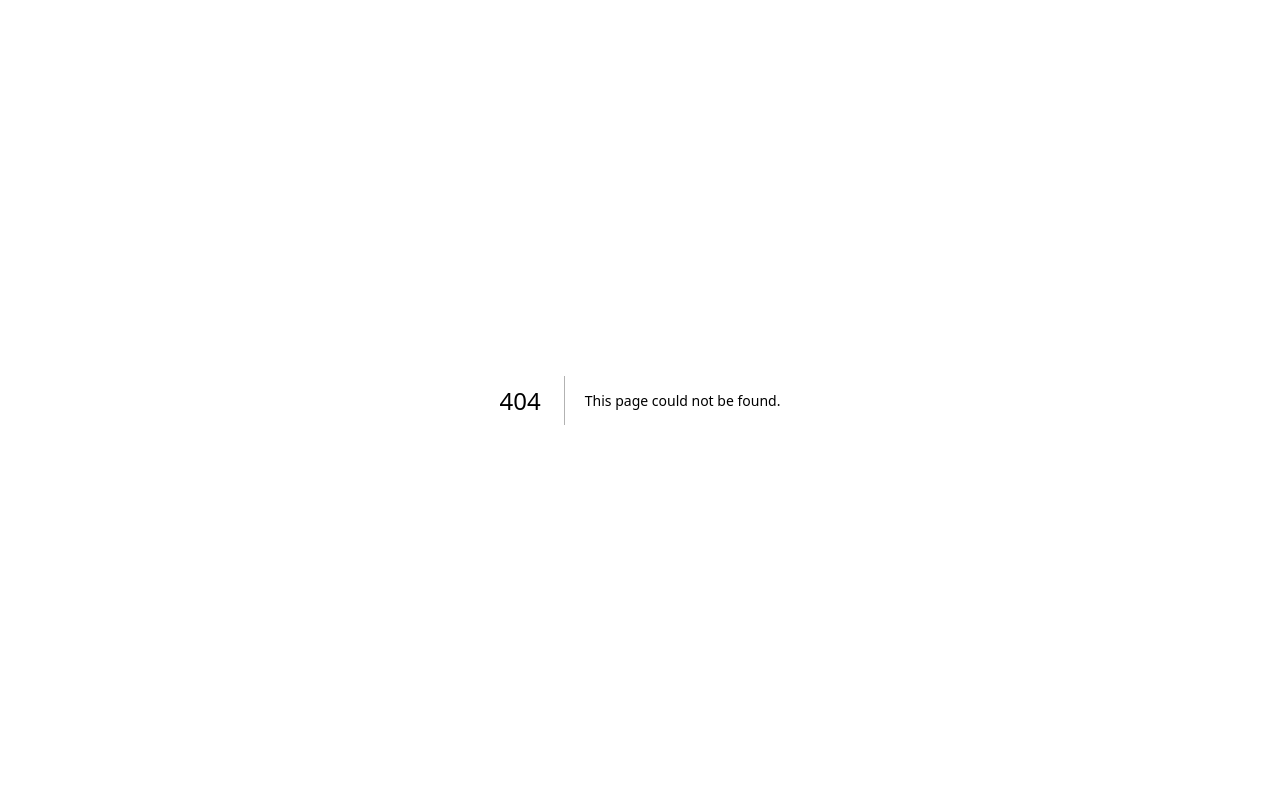
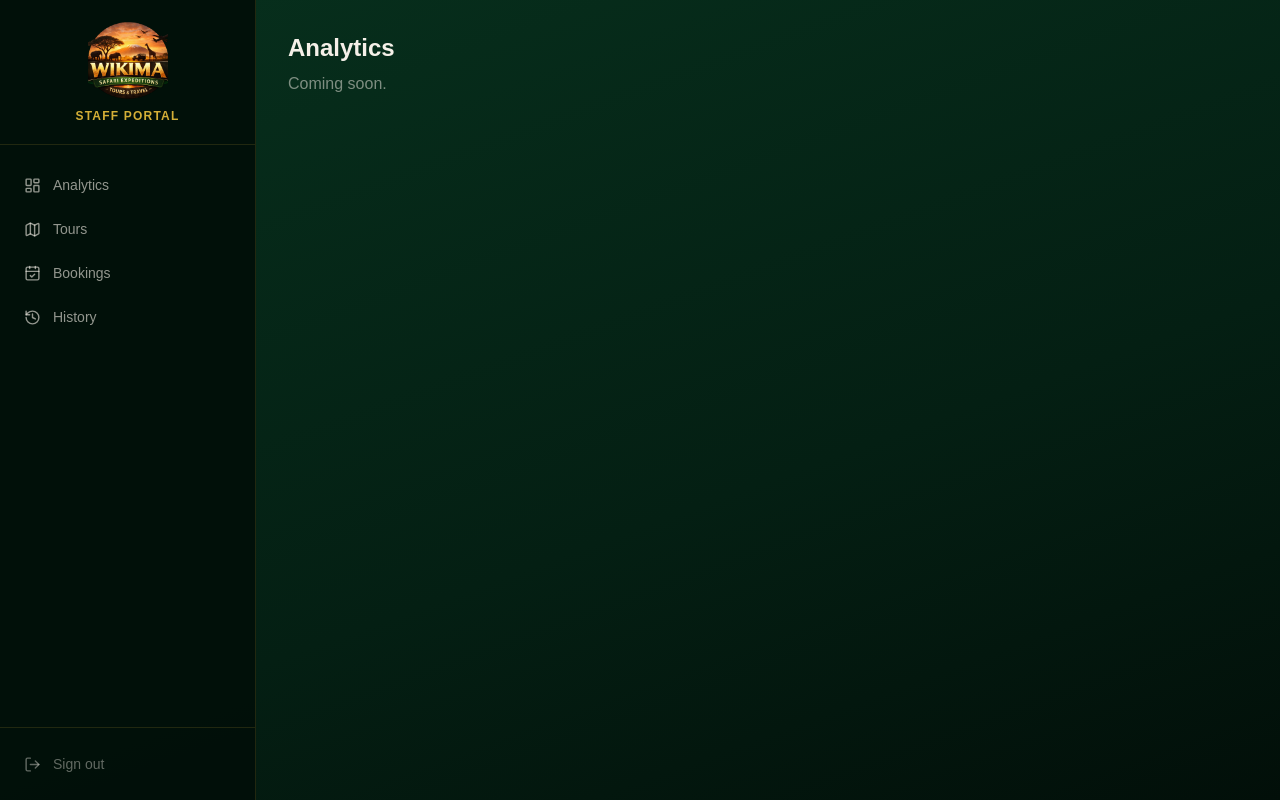
Before and after one commit to CalebMunene07/wikima-admin, a Next.js app: page /analytics in a window 1280 px wide. Before the commit this address had no page. Built offline with nearby package versions, Linux system fonts and the light colour scheme.

Commit message:
fix: add analytics placeholder page

```diff
--- /dev/null
+++ b/app/(dashboard)/analytics/page.tsx
@@ -0,0 +1,10 @@
+export const runtime = 'edge';
+
+export default function AnalyticsPage() {
+  return (
+    <div>
+      <h1 className="text-2xl font-bold" style={{ color: "#f5f0e8" }}>Analytics</h1>
+      <p className="mt-2" style={{ color: "rgba(245,240,232,0.5)" }}>Coming soon.</p>
+    </div>
+  );
+}
```
